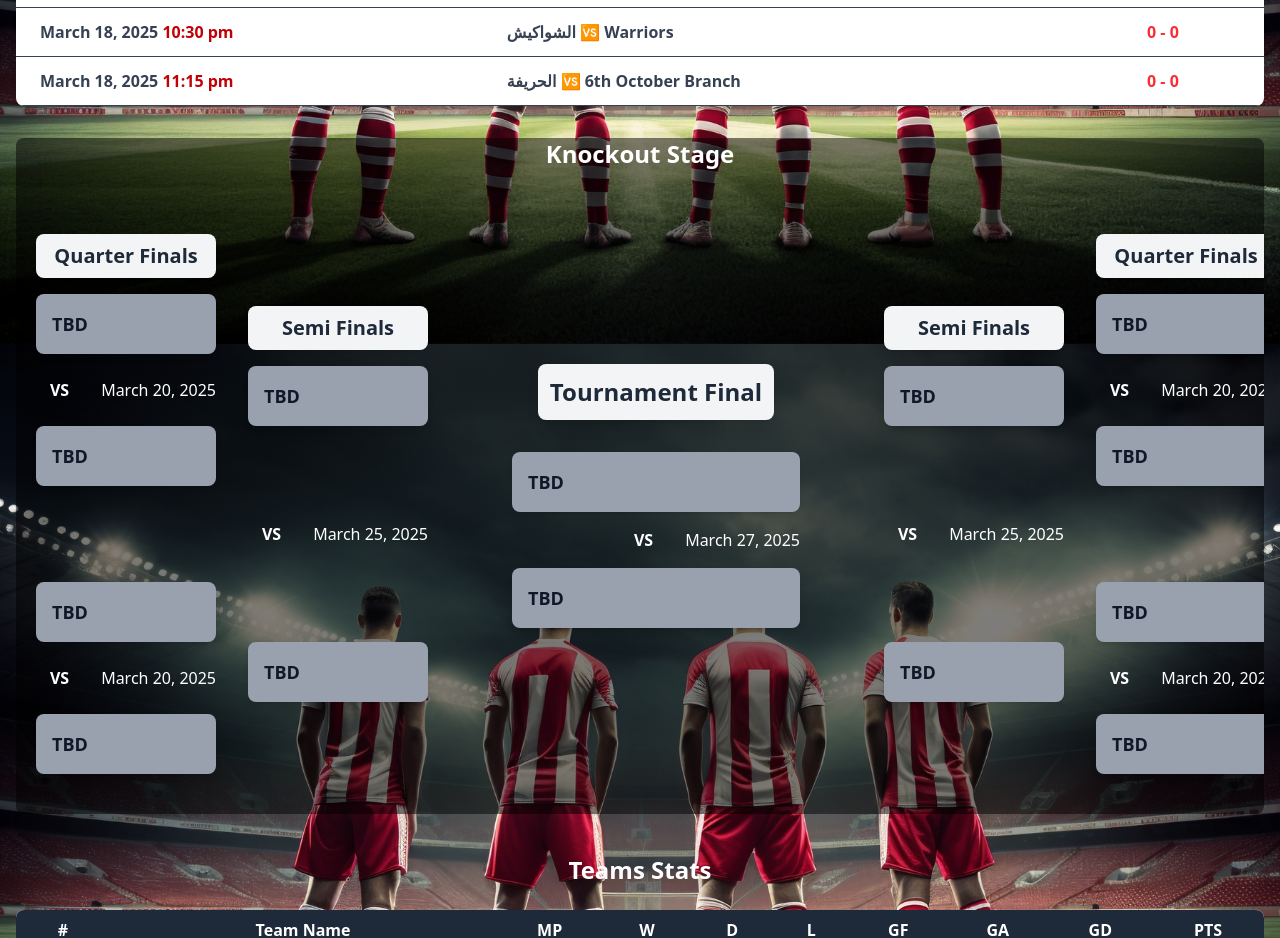
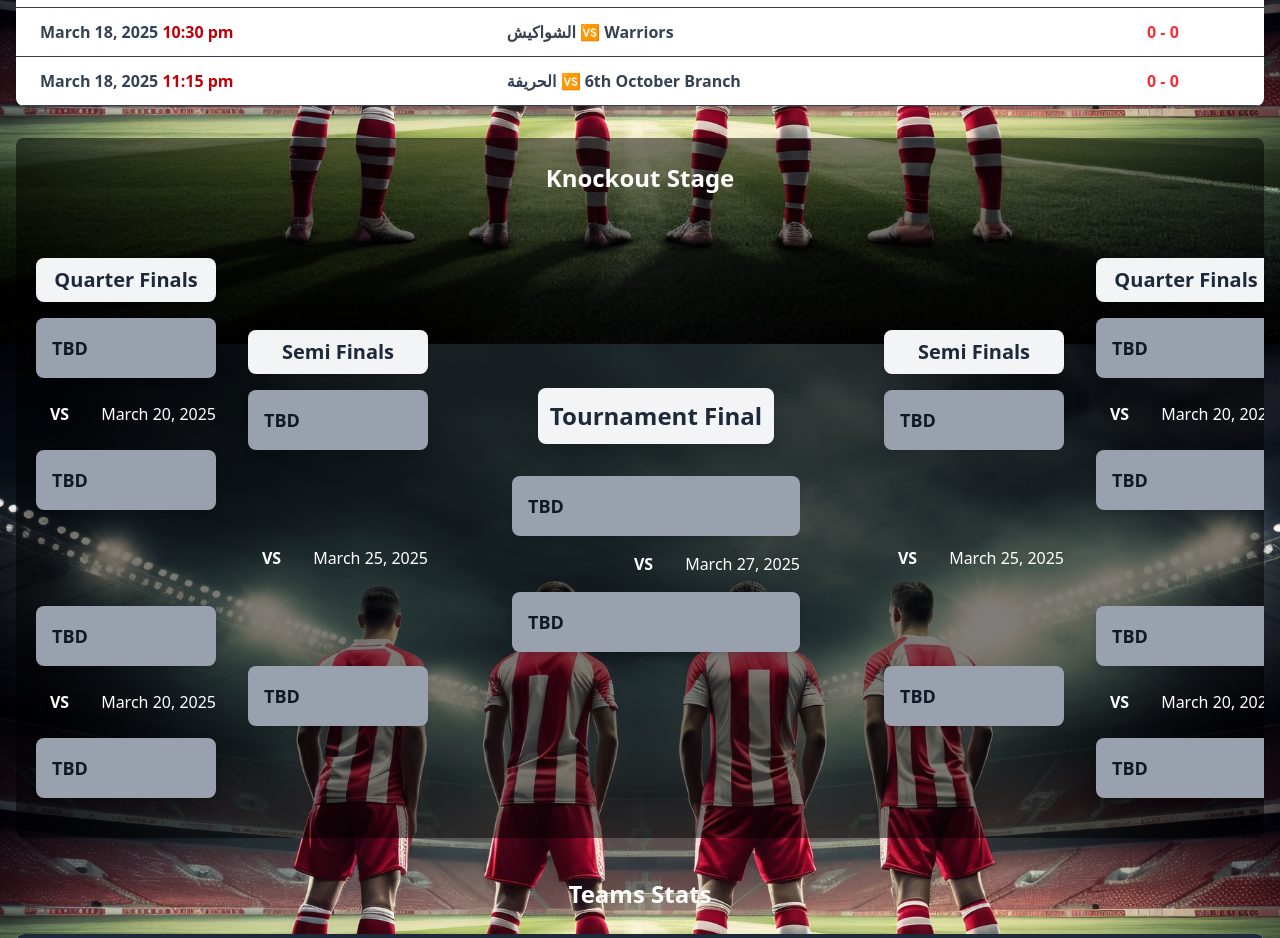
Before and after one commit to ATC-Group-website/atc-ramadan-tournament, a website built with Vite: page index.html in a window 1280 px wide. Shown: the part 1320-2258 px from the top of the page. Built offline with nearby package versions, Linux system fonts and the light colour scheme.

Commit message:
add padding top to knockout stagee header

```diff
--- a/index.html
+++ b/index.html
@@ -372,7 +372,7 @@
 
       <!-- Knockout brackets  -->
       <section class="container mx-auto bg-[#000000]/50 rounded-lg">
-        <h2 class="text-2xl font-bold mb-6 text-center text-white">
+        <h2 class="text-2xl font-bold pt-6 mb-6 text-center text-white">
           Knockout Stage
         </h2>
         <div class="overflow-x-auto">
```
